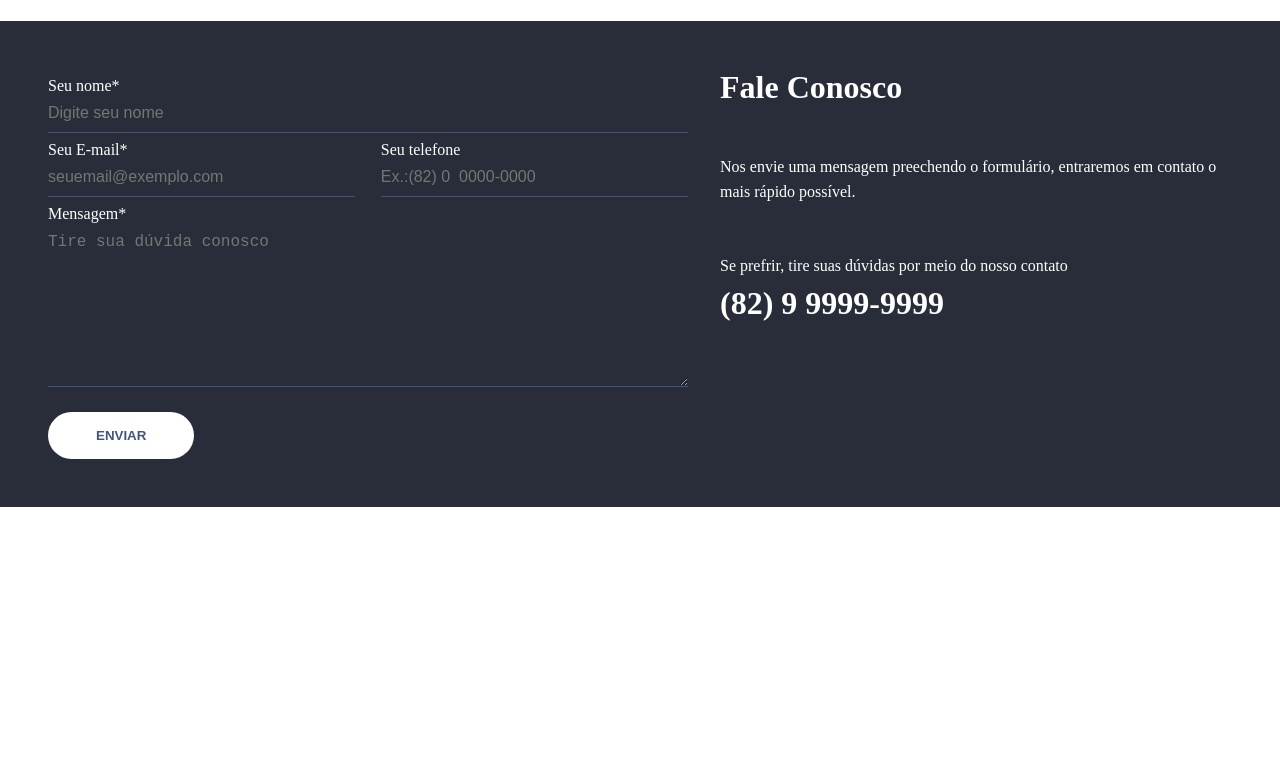
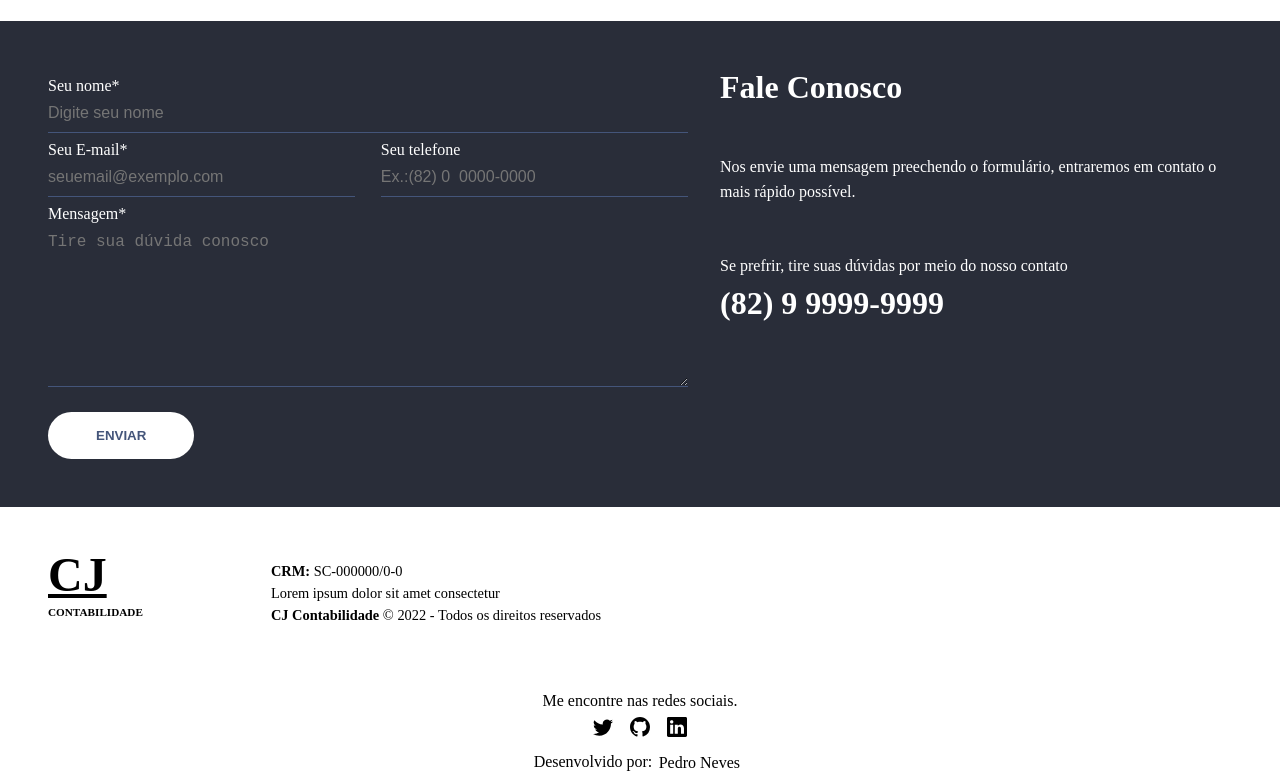
Before and after one commit to PedroN3ves/Contabilidade, a plain HTML site: page Contabilidade/index.html in a window 1280 px wide. Shown: the part 1665-2445 px from the top of the page. Before the commit the page ends 2172 px from the top, so only its background shows below. Drawn offline with Linux system fonts and the light colour scheme.

Commit message:
Add files via upload

```diff
--- a/Contabilidade/css/style.css
+++ b/Contabilidade/css/style.css
@@ -388,3 +388,48 @@
     font-size: 2rem;
     font-weight: bold;
 }
+
+/* início footer */
+.footer{
+    display: flex;
+    gap: 7rem;
+    padding: 2rem 0;
+}
+
+.footer .navbar-brand a span{
+    font-size: .7rem;
+}
+
+.footer-info{
+    padding: 1rem;
+}
+
+.footer-info p{
+    font-size: .9rem;
+    margin-bottom: .3rem;
+}
+
+.footer span{
+    font-weight: bold;
+}
+
+.footer a{
+    text-decoration: none;
+    color: var(--black);
+}
+
+.find-me{
+    height: 10vh;
+    text-align: center;
+}
+
+.find-me a{
+    color: var(--black);
+    display: inline-block;
+    padding: .4rem;
+    text-decoration: none;
+}
+
+.find-me p{
+
+}
--- a/Contabilidade/index.html
+++ b/Contabilidade/index.html
@@ -277,5 +277,56 @@
             </div>
         </section>
     </main>
+
+    <!-- início rodapé -->
+    <div class="container">
+        <footer class="footer">
+            <!-- início caixa do nome -->
+            <div class="navbar-brand">
+                <a href="#">
+                    <p>CJ</p>
+                    <span>CONTABILIDADE</span>
+                </a>
+            </div>
+            <!-- fim caixa do nome -->
+
+            <div class="footer-info">
+                <p> <span>CRM:</span> SC-000000/0-0</p>
+                <p>Lorem ipsum dolor sit amet consectetur</p>
+                <p> <span>CJ Contabilidade</span> &copy; 2022 - Todos os direitos reservados</p>
+            </div>
+        </footer>
+    </div>
+    <!-- FIM rodapé -->
+
+    <section id="find-me">
+        <div class="container">
+            <article class="find-me">
+                <p>Me encontre nas redes sociais.</p>
+                <p>
+                <a href="https://twitter.com/&quot; target="_blank" >
+                    <svg xmlns="http://www.w3.org/2000/svg&quot; width="20" height="20" fill="currentColor" class="bi bi-twitter" viewBox="0 0 16 16">
+                        <path d="M5.026 15c6.038 0 9.341-5.003 9.341-9.334 0-.14 0-.282-.006-.422A6.685 6.685 0 0 0 16 3.542a6.658 6.658 0 0 1-1.889.518 3.301 3.301 0 0 0 1.447-1.817 6.533 6.533 0 0 1-2.087.793A3.286 3.286 0 0 0 7.875 6.03a9.325 9.325 0 0 1-6.767-3.429 3.289 3.289 0 0 0 1.018 4.382A3.323 3.323 0 0 1 .64 6.575v.045a3.288 3.288 0 0 0 2.632 3.218 3.203 3.203 0 0 1-.865.115 3.23 3.23 0 0 1-.614-.057 3.283 3.283 0 0 0 3.067 2.277A6.588 6.588 0 0 1 .78 13.58a6.32 6.32 0 0 1-.78-.045A9.344 9.344 0 0 0 5.026 15z"/>
+                    </svg>
+                </a>
+
+        <a href="https://github.com/PedroN3ves"_blank">
+            <svg xmlns="http://www.w3.org/2000/svg&quot; width="20" height="20" fill="currentColor" class="bi bi-github" viewBox="0 0 16 16">
+                <path d="M8 0C3.58 0 0 3.58 0 8c0 3.54 2.29 6.53 5.47 7.59.4.07.55-.17.55-.38 0-.19-.01-.82-.01-1.49-2.01.37-2.53-.49-2.69-.94-.09-.23-.48-.94-.82-1.13-.28-.15-.68-.52-.01-.53.63-.01 1.08.58 1.23.82.72 1.21 1.87.87 2.33.66.07-.52.28-.87.51-1.07-1.78-.2-3.64-.89-3.64-3.95 0-.87.31-1.59.82-2.15-.08-.2-.36-1.02.08-2.12 0 0 .67-.21 2.2.82.64-.18 1.32-.27 2-.27.68 0 1.36.09 2 .27 1.53-1.04 2.2-.82 2.2-.82.44 1.1.16 1.92.08 2.12.51.56.82 1.27.82 2.15 0 3.07-1.87 3.75-3.65 3.95.29.25.54.73.54 1.48 0 1.07-.01 1.93-.01 2.2 0 .21.15.46.55.38A8.012 8.012 0 0 0 16 8c0-4.42-3.58-8-8-8z"/>
+            </svg>
+        </a>
+
+        <a href="https://www.linkedin.com/&quot; target="_blank">
+            <svg xmlns="http://www.w3.org/2000/svg&quot; width="20" height="20" fill="currentColor" class="bi bi-linkedin" viewBox="0 0 16 16">
+                <path d="M0 1.146C0 .513.526 0 1.175 0h13.65C15.474 0 16 .513 16 1.146v13.708c0 .633-.526 1.146-1.175 1.146H1.175C.526 16 0 15.487 0 14.854V1.146zm4.943 12.248V6.169H2.542v7.225h2.401zm-1.2-8.212c.837 0 1.358-.554 1.358-1.248-.015-.709-.52-1.248-1.342-1.248-.822 0-1.359.54-1.359 1.248 0 .694.521 1.248 1.327 1.248h.016zm4.908 8.212V9.359c0-.216.016-.432.08-.586.173-.431.568-.878 1.232-.878.869 0 1.216.662 1.216 1.634v3.865h2.401V9.25c0-2.22-1.184-3.252-2.764-3.252-1.274 0-1.845.7-2.165 1.193v.025h-.016a5.54 5.54 0 0 1 .016-.025V6.169h-2.4c.03.678 0 7.225 0 7.225h2.4z"/>
+            </svg>
+            </a>
+                </p>
+                <p>Desenvolvido por:<a href="https://www.instagram.com/p_n3ves/">Pedro Neves</a></p>
+            </article>
+    </div>
+    </section>
+
+    <script src="js/script.js"></script>
 </body>
 </html>
```
Also changed, not shown: Contabilidade/img/assets/handshake.png, Contabilidade/img/assets/trofeu.png.
